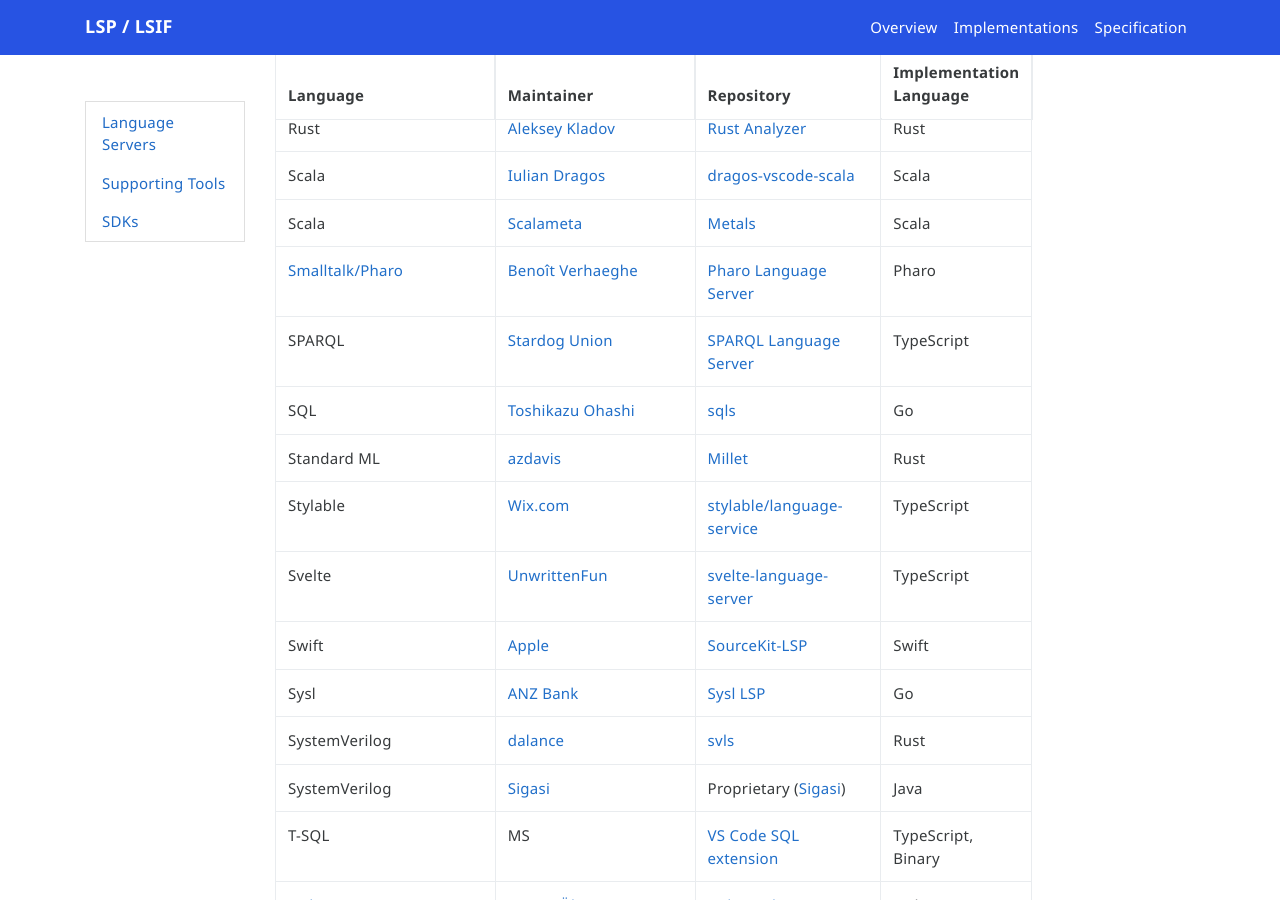
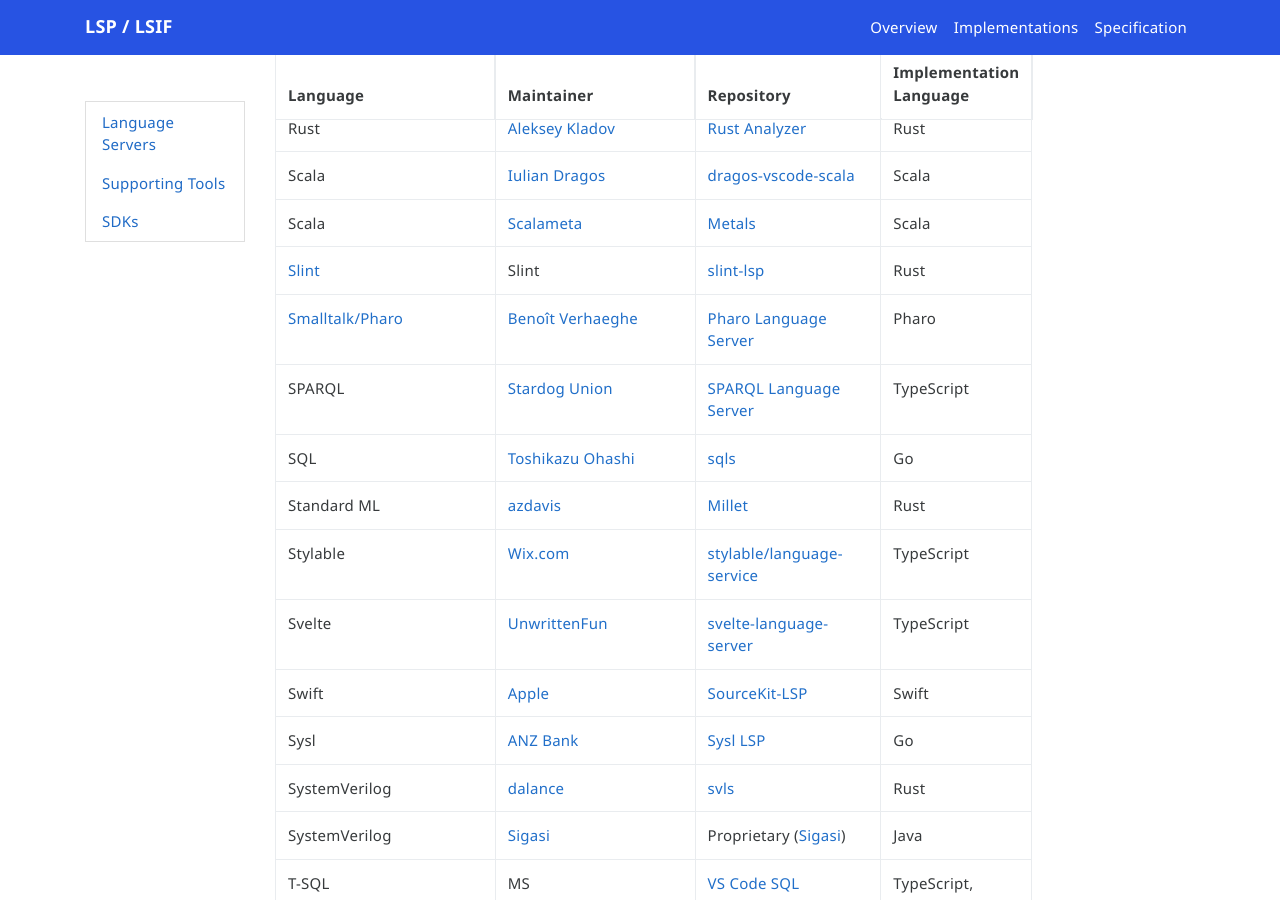
Before and after one commit to microsoft/language-server-protocol, a Jekyll site: the page built from _implementors/servers.md, in a window 1280 px wide and 900 px high, scrolled down 8607 px. Built offline with Jekyll 4.4.1, drawn with Linux system fonts in a browser that asks for light colours; nearby versions of some CDN libraries; comment, search, counter and statistics services are not loaded.

Commit message:
Add slint-lsp

```diff
--- a/_implementors/servers.md
+++ b/_implementors/servers.md
@@ -160,6 +160,7 @@
 | Rust | [Aleksey Kladov](https://github.com/matklad) | [Rust Analyzer](https://github.com/rust-analyzer/rust-analyzer) | Rust |
 | Scala | [Iulian Dragos](https://github.com/dragos) | [dragos-vscode-scala](https://github.com/dragos/dragos-vscode-scala) | Scala |
 | Scala | [Scalameta](https://github.com/scalameta) | [Metals](https://github.com/scalameta/metals) | Scala |
+| [Slint](https://slint-ui.com) | Slint | [slint-lsp](https://github.com/slint-ui/slint/tree/HEAD/tools/lsp) | Rust |
 | [Smalltalk/Pharo](https://pharo.org/) | [Benoît Verhaeghe](https://github.com/badetitou) | [Pharo Language Server](https://github.com/badetitou/Pharo-LanguageServer) | Pharo |
 | SPARQL | [Stardog Union](https://github.com/stardog-union) | [SPARQL Language Server](https://github.com/stardog-union/stardog-language-servers/tree/master/packages/sparql-language-server) | TypeScript |
 | SQL | [Toshikazu Ohashi](https://github.com/lighttiger2505) | [sqls](https://github.com/lighttiger2505/sqls) | Go |
```
